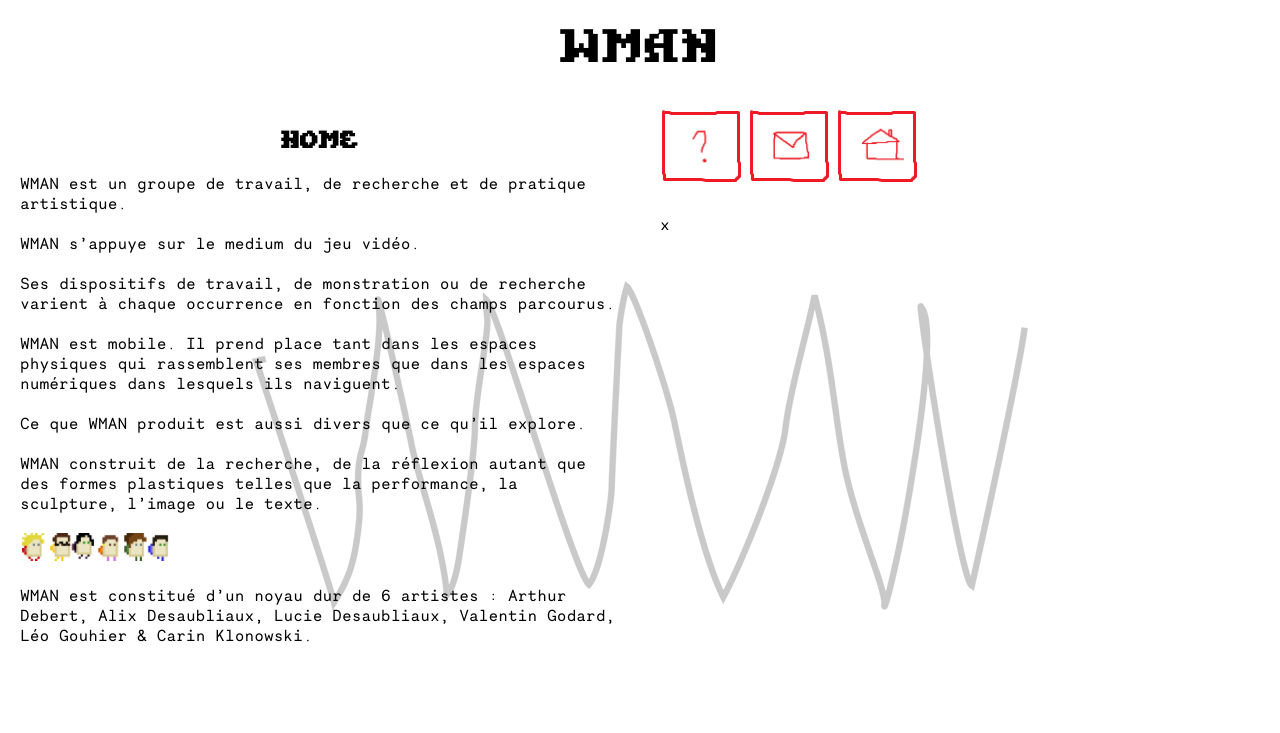
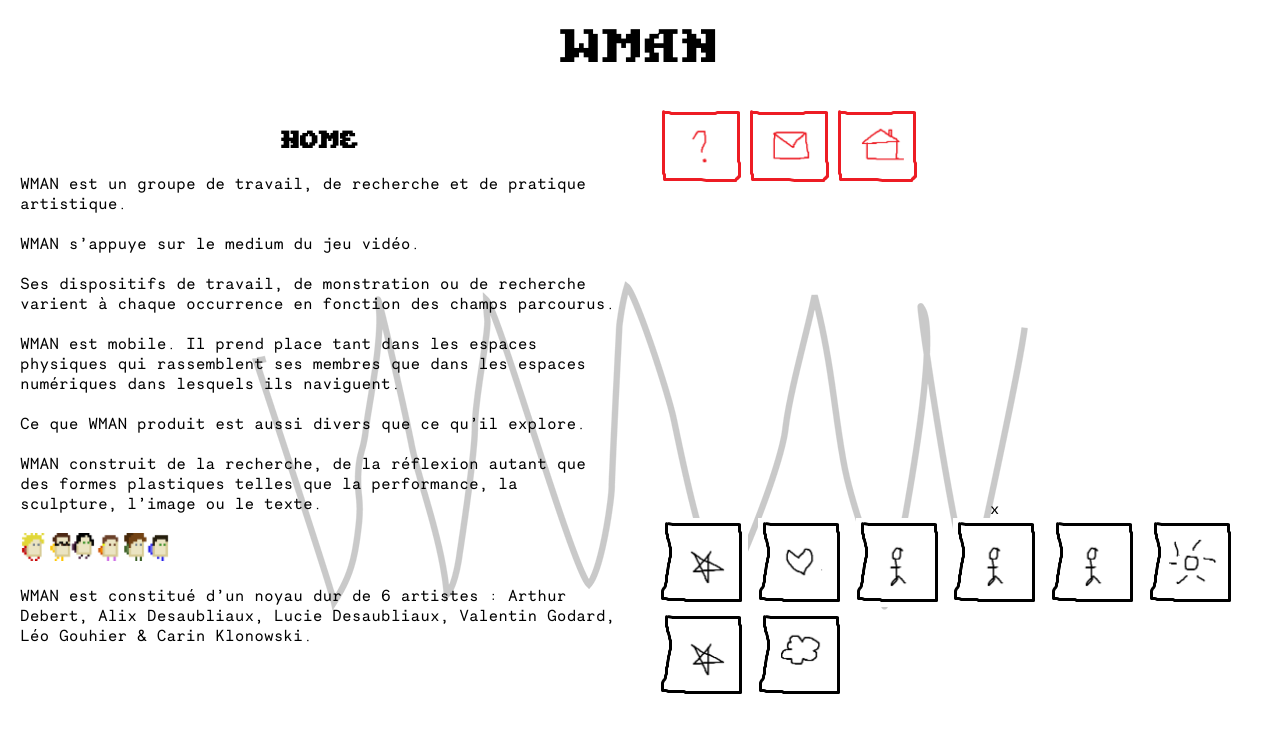
Before and after one commit to WMAN-guild/wman, a Jekyll site: the page built from index.markdown, in a window 1280 px wide. Shown: the top 733 px of the page. Built offline with Jekyll 4.4.1, drawn with Linux system fonts in a browser that asks for light colours; some web fonts are replaced.

Commit message:
Update _layout.scss

```diff
--- a/_sass/minima/_layout.scss
+++ b/_sass/minima/_layout.scss
@@ -77,23 +77,40 @@
 		width:50%;
 	 }
 
-	.inventaire{
-	display:var(--nodisplay-inventaire);
+	.ouverture-sac-label{
+	 display:inline-block;
+	 width:100%;
+	 }
+
+	.sacouvert{
+	display:var(--nodisplay);
+
 	}
 
-	.ouverture-sac-label{
-	display:var(--display-sac);
-	}
+	.sacferme{
+	margin:10em;}
 
 	.ouverture-sac-checkbox:checked ~ .theme-container {
 		.inventaire{
-			display:var(--display-inventaire);
+			display:var(--display);
 		}
 
-		.ouverture-sac-label{
-		display:var(--nodisplay-sac);
+		.sacouvert{
+		display:inline-block;
+		width:100%;
+		font-family:'pixel_takhisisregular';
+		text-align:right;
+		}
+
+		.sacferme{
+			display:var(--nodisplay);
 		}
 	}
+
+	.inventaire{
+	display:var(--nodisplay);
+	}
+
 
 
 
```
